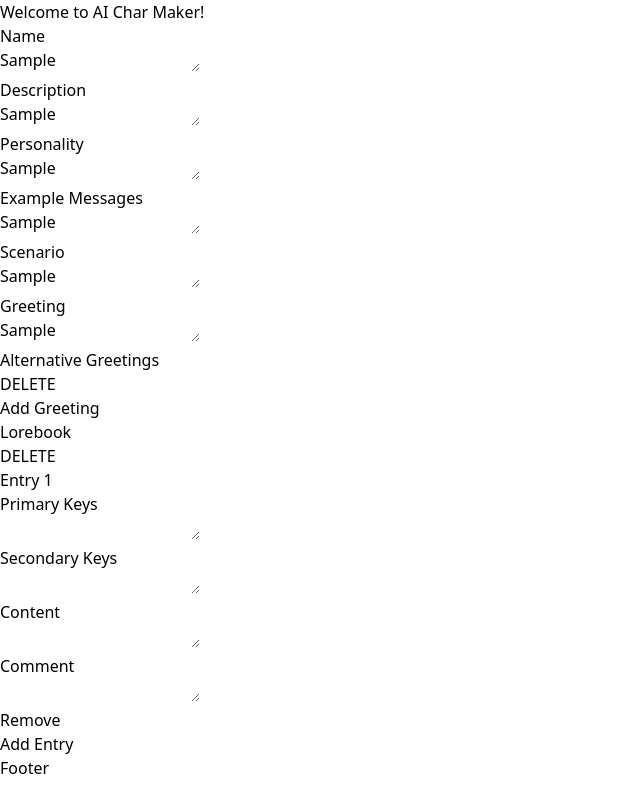
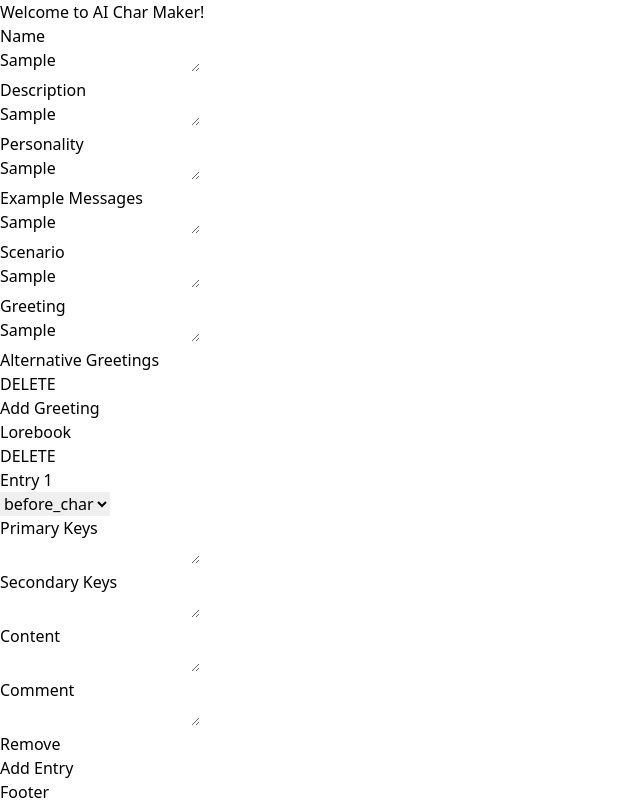
Before and after one commit to DJTX97/char-maker, a React (Vite) app: page / in a window 1280 px wide. Both pictures are taken after typing "Sample", "Sample", "Sample", "Sample", "Sample", "Sample" into the empty fields and a click on the button "Add Entry". Shown: the whole page, without its empty margins (0-640 px from the left). Built offline with nearby package versions, Linux system fonts and the light colour scheme.

Commit message:
feat: added basic select

```diff
--- a/src/components/generalComps/LorebookInput.tsx
+++ b/src/components/generalComps/LorebookInput.tsx
@@ -68,8 +68,16 @@ export default function LorebookInput({
   //   console.log(loreEntries);
   // }, [inputable, loreEntries.length]);
   return (
+    <div className="flex flex-col gap-5">
+      <div className="text-2xl font-semibold">{name}</div>
+      <div className="flex gap-10">
+        <div>
+          <select name="select" id="">
+            <option value="before_char">before_char</option>
+            <option value="after_char">after_char</option>
+          </select>
+        </div>
         <div className="flex flex-col gap-5 w-full">
-      <div className="text-2xl font-semibold">{name}</div>
           <div className="flex gap-5">
             <Input
               id={id.keys}
@@ -83,7 +91,9 @@ export default function LorebookInput({
               name="Secondary Keys"
               nameSize="text-xl"
               val={inputs.secondary_keys}
-          changeHandler={(event) => handleValueChange(event, id.secondary_keys)}
+              changeHandler={(event) =>
+                handleValueChange(event, id.secondary_keys)
+              }
             />
           </div>
           <div className="flex flex-col gap-5">
@@ -103,5 +113,7 @@ export default function LorebookInput({
             />
           </div>
         </div>
+      </div>
+    </div>
   );
 }
```
Lines whose indentation alone changed are shown as unchanged.
